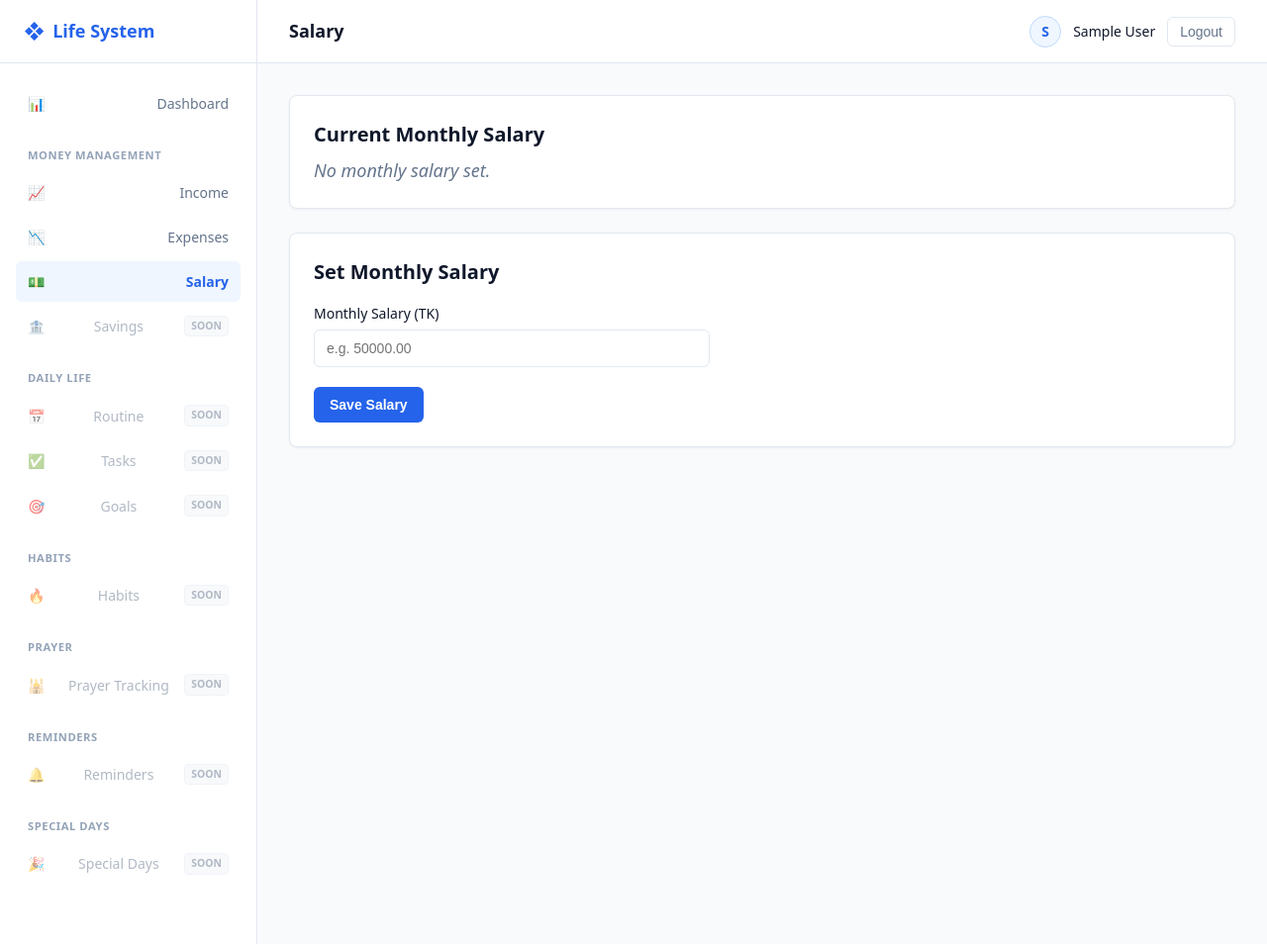
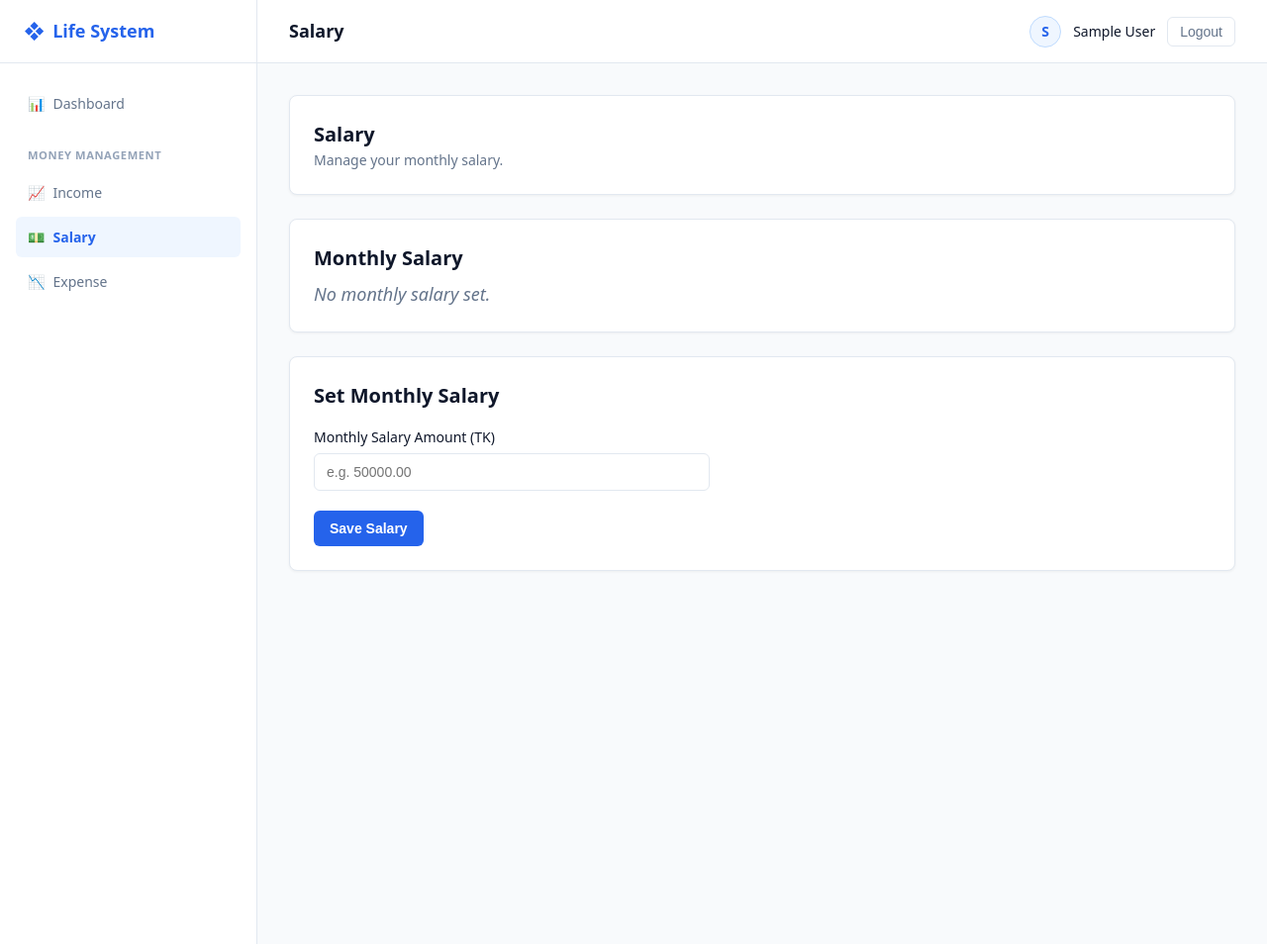
Before and after one commit to imonislams/Life-Management-system, a Laravel app: page /salary in a window 1280 px wide. Shown: the whole page at 99% size. Run offline with Laravel 12, Linux system fonts and the light colour scheme; the visitor is signed in with stand-in values (Sample User, id 1); style sheets or scripts are compiled from the project's sources.

Commit message:
Fix Money Management UI and remove unused elements
Co-authored-by: imonislams <193939796+imonislams@users.noreply.github.com>

```diff
--- a/resources/css/app.css
+++ b/resources/css/app.css
@@ -1,4 +1,4 @@
-/* Custom Application Styling - Design System */
+/* Custom Application Styling - Personal Finance Management System */
 :root {
     --primary-color: #2563eb;
     --primary-hover: #1d4ed8;
@@ -99,7 +99,7 @@ body {
 .nav-link {
     display: flex;
     align-items: center;
-    justify-content: space-between;
+    justify-content: flex-start;
     padding: 0.625rem 0.75rem;
     color: var(--text-muted);
     text-decoration: none;
@@ -109,7 +109,7 @@ body {
     transition: background-color 0.15s, color 0.15s;
 }
 
-.nav-link:not(.disabled):hover {
+.nav-link:hover {
     background-color: #f1f5f9;
     color: var(--text-main);
 }
@@ -120,25 +120,9 @@ body {
     font-weight: 600;
 }
 
-.nav-link.disabled {
-    opacity: 0.5;
-    cursor: not-allowed;
-}
-
 .nav-icon {
     margin-right: 0.5rem;
     font-size: 0.875rem;
-}
-
-.nav-badge {
-    font-size: 0.65rem;
-    font-weight: 600;
-    text-transform: uppercase;
-    padding: 0.125rem 0.375rem;
-    background-color: #f1f5f9;
-    color: var(--text-muted);
-    border-radius: 0.25rem;
-    border: 1px solid var(--border-color);
 }
 
 .sidebar-backdrop {
@@ -331,14 +315,6 @@ body {
     color: var(--primary-color);
 }
 
-/* Dashboard Charts Grid */
-.dashboard-charts-grid {
-    display: grid;
-    grid-template-columns: repeat(auto-fit, minmax(320px, 1fr));
-    gap: 1.5rem;
-    margin-bottom: 1.5rem;
-}
-
 .chart-container {
     position: relative;
     width: 100%;
@@ -409,16 +385,6 @@ body {
 
 .data-table tbody tr:hover {
     background-color: #f8fafc;
-}
-
-.badge {
-    display: inline-block;
-    padding: 0.25rem 0.5rem;
-    border-radius: 0.25rem;
-    font-size: 0.75rem;
-    font-weight: 600;
-    background-color: #e2e8f0;
-    color: #334155;
 }
 
 .text-amount-income {
--- a/resources/views/layouts/app.blade.php
+++ b/resources/views/layouts/app.blade.php
@@ -3,7 +3,7 @@
 <head>
     <meta charset="utf-8">
     <meta name="viewport" content="width=device-width, initial-scale=1">
-    <title>{{ $title ?? 'Personal Life Management System' }}</title>
+    <title>{{ $title ?? 'Personal Finance Management System' }}</title>
     @vite(['resources/css/app.css', 'resources/js/app.js'])
 </head>
 <body>
@@ -33,61 +33,12 @@
                     <a href="{{ route('income.index') }}" class="nav-link {{ request()->routeIs('income.*') ? 'active' : '' }}">
                         <span class="nav-icon">📈</span> Income
                     </a>
-                    <a href="{{ route('expenses.index') }}" class="nav-link {{ request()->routeIs('expenses.*') ? 'active' : '' }}">
-                        <span class="nav-icon">📉</span> Expenses
-                    </a>
                     <a href="{{ route('salary.index') }}" class="nav-link {{ request()->routeIs('salary.*') ? 'active' : '' }}">
                         <span class="nav-icon">💵</span> Salary
                     </a>
-                    <div class="nav-link disabled">
-                        <span class="nav-icon">🏦</span> Savings <span class="nav-badge">Soon</span>
-                    </div>
-                </div>
-
-                <!-- Daily Life -->
-                <div class="nav-section">
-                    <div class="nav-section-title">Daily Life</div>
-                    <div class="nav-link disabled">
-                        <span class="nav-icon">📅</span> Routine <span class="nav-badge">Soon</span>
-                    </div>
-                    <div class="nav-link disabled">
-                        <span class="nav-icon">✅</span> Tasks <span class="nav-badge">Soon</span>
-                    </div>
-                    <div class="nav-link disabled">
-                        <span class="nav-icon">🎯</span> Goals <span class="nav-badge">Soon</span>
-                    </div>
-                </div>
-
-                <!-- Habits -->
-                <div class="nav-section">
-                    <div class="nav-section-title">Habits</div>
-                    <div class="nav-link disabled">
-                        <span class="nav-icon">🔥</span> Habits <span class="nav-badge">Soon</span>
-                    </div>
-                </div>
-
-                <!-- Prayer -->
-                <div class="nav-section">
-                    <div class="nav-section-title">Prayer</div>
-                    <div class="nav-link disabled">
-                        <span class="nav-icon">🕌</span> Prayer Tracking <span class="nav-badge">Soon</span>
-                    </div>
-                </div>
-
-                <!-- Reminders -->
-                <div class="nav-section">
-                    <div class="nav-section-title">Reminders</div>
-                    <div class="nav-link disabled">
-                        <span class="nav-icon">🔔</span> Reminders <span class="nav-badge">Soon</span>
-                    </div>
-                </div>
-
-                <!-- Special Days -->
-                <div class="nav-section">
-                    <div class="nav-section-title">Special Days</div>
-                    <div class="nav-link disabled">
-                        <span class="nav-icon">🎉</span> Special Days <span class="nav-badge">Soon</span>
-                    </div>
+                    <a href="{{ route('expenses.index') }}" class="nav-link {{ request()->routeIs('expenses.*') ? 'active' : '' }}">
+                        <span class="nav-icon">📉</span> Expense
+                    </a>
                 </div>
             </nav>
         </aside>
--- a/resources/views/salary/index.blade.php
+++ b/resources/views/salary/index.blade.php
@@ -1,5 +1,5 @@
 <x-app-layout>
-    <x-slot name="title">Salary - Personal Life Management System</x-slot>
+    <x-slot name="title">Salary - Personal Finance Management System</x-slot>
     <x-slot name="pageTitle">Salary</x-slot>
 
     @if (session('status'))
@@ -8,8 +8,13 @@
         </div>
     @endif
 
-    <div class="card">
-        <h2 class="card-title">Current Monthly Salary</h2>
+    <div class="card" style="margin-bottom: 1.5rem;">
+        <h1 class="card-title">Salary</h1>
+        <p class="card-subtitle">Manage your monthly salary.</p>
+    </div>
+
+    <div class="card" style="margin-bottom: 1.5rem;">
+        <h2 class="card-title">Monthly Salary</h2>
         @if ($salary !== null)
             <div class="salary-display-value">
                 ৳ {{ number_format($salary, 2) }} TK
@@ -27,7 +32,7 @@
             @csrf
 
             <div class="form-group">
-                <label for="salary" class="form-label">Monthly Salary (TK)</label>
+                <label for="salary" class="form-label">Monthly Salary Amount (TK)</label>
                 <input
                     id="salary"
                     type="number"
@@ -45,7 +50,7 @@
             </div>
 
             <button type="submit" class="btn-primary">
-                {{ $salary !== null ? 'Save Salary' : 'Save Salary' }}
+                {{ $salary !== null ? 'Update Salary' : 'Save Salary' }}
             </button>
         </form>
     </div>
```
Also changed, not shown: resources/views/dashboard.blade.php (+10 -11 lines), resources/views/expenses/index.blade.php (+5 -5 lines), resources/views/income/index.blade.php (+5 -5 lines).
